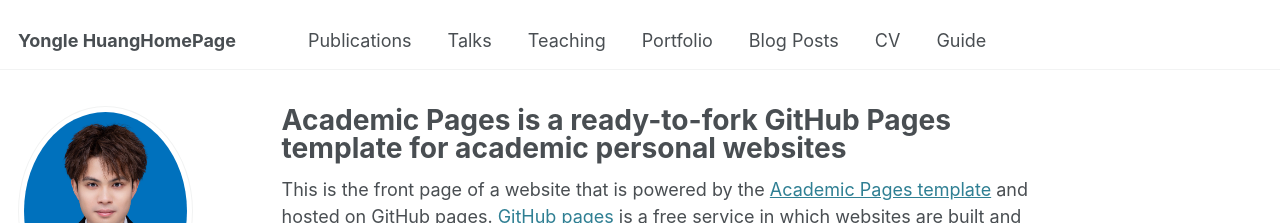
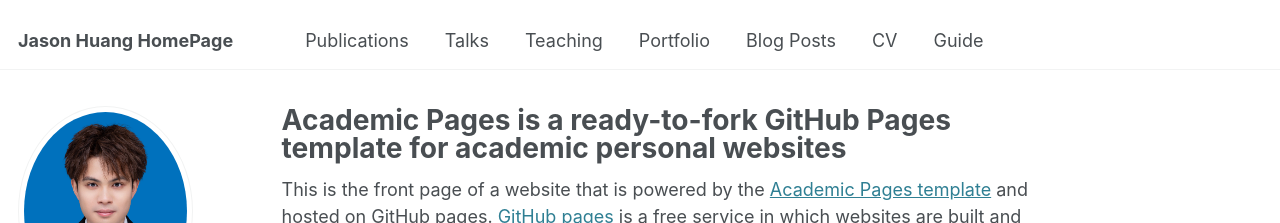
Before and after one commit to Jason-Huang516/JasonHuang.github.io, a Jekyll site: the page built from _pages/about.md, in a window 1280 px wide. Shown: the top 223 px of the page. Built offline with Jekyll 4.4.1, drawn with Linux system fonts in a browser that asks for light colours; some web fonts are replaced.

Commit message:
Update _config.yml

```diff
--- a/_config.yml
+++ b/_config.yml
@@ -9,7 +9,7 @@
 # Basic Site Settings
 locale                   : "China"
 site_theme               : "default"
-title                    : "Yongle HuangHomePage"
+title                    : "Jason Huang HomePage"
 title_separator          : "-"
 name                     : &name "Yongle Huang"
 description              : &description "personal description"
```
